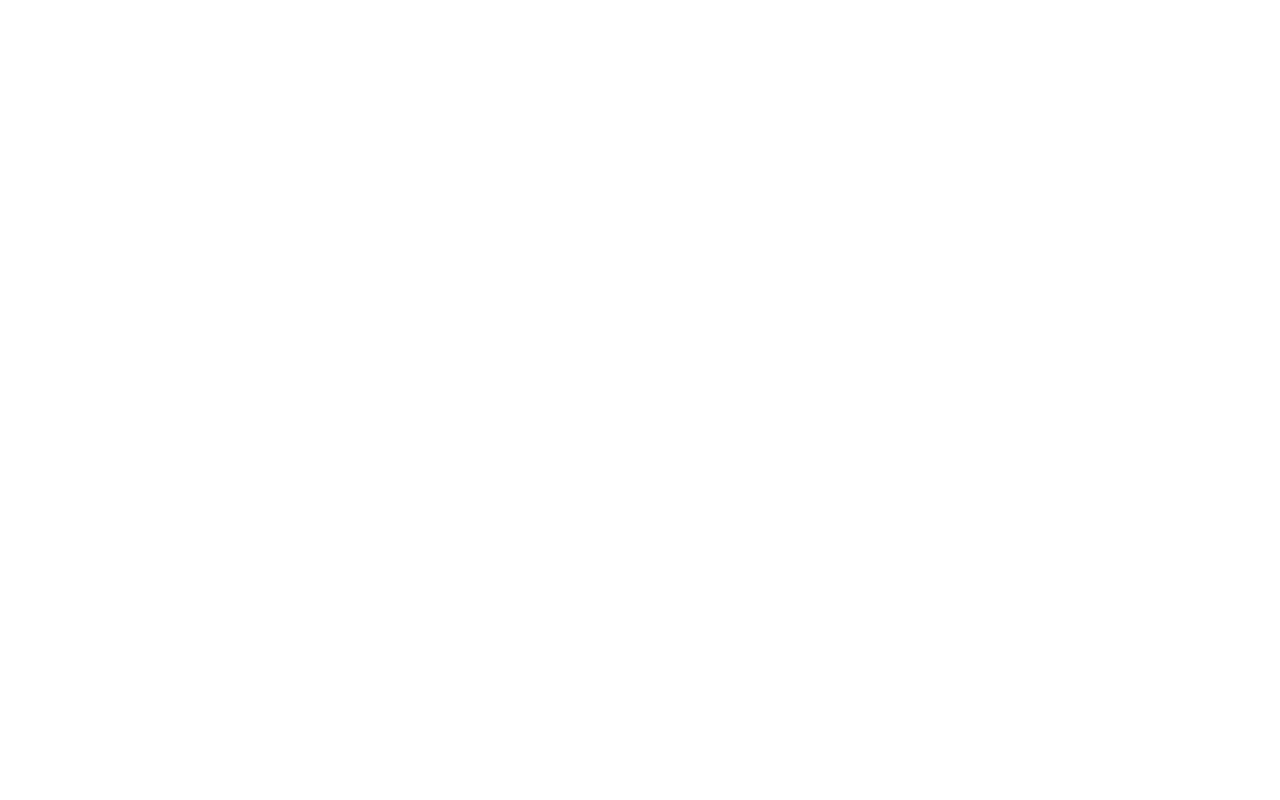
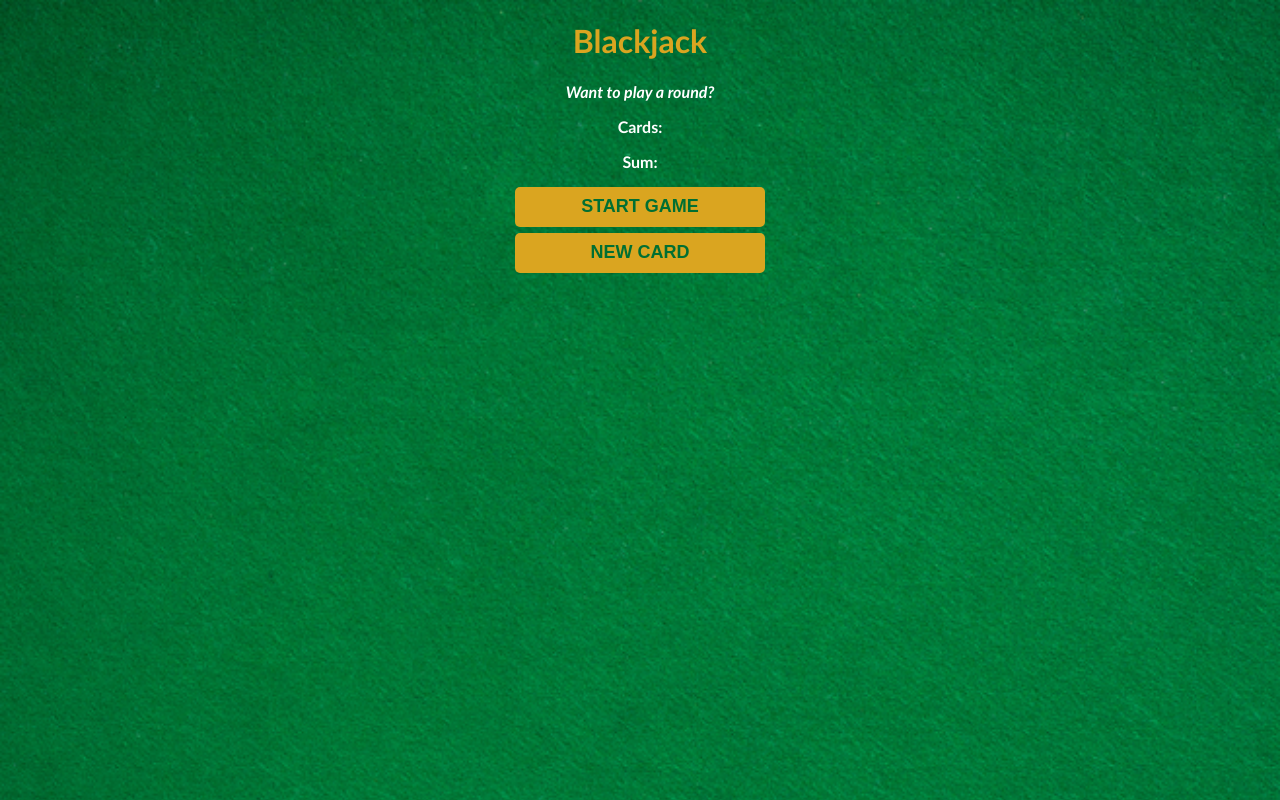
Before and after one commit to RomanHrbek/Blackjack-game, a plain HTML site: page index.html in a window 1280 px wide. Drawn offline with Linux system fonts and the light colour scheme.

Commit message:
progress on styling and js functions

```diff
--- a/index.html
+++ b/index.html
@@ -1,6 +1,20 @@
-<html>
-    <head>
+<!DOCTYPE html>
+<html lang="en">
+<head>
+    <meta charset="UTF-8">
+    <meta name="viewport" content="width=device-width, initial-scale=1.0">
+    <link rel="stylesheet" href="styles.css">
+    <title>Blackjack</title>
+</head>
+<body>
+    <h1>Blackjack</h1>
+    <p id="message-el">Want to play a round?</p>
+    <p id="cards-el">Cards:</p>
+    <p id="sum-el">Sum:</p>
+    <div class="buttons">
+        <button id="startGame" onclick="startGame()">START GAME</button>
+        <button id="drawcard" onclick="drawCard()">NEW CARD</button>
         <script src="index.js"></script>
-    </head>
-    <body></body>
+    </div>
+</body>
 </html>
--- a/index.js
+++ b/index.js
@@ -3,15 +3,29 @@ let secondCard = 11
 let sum = firstCard + secondCard
 let hasBlackJack = false
 let isAlive = true
+let message = ""
+let messageEl = document.getElementById("message-el")
+let sumEl = document.querySelector("#sum-el")
+let cardsEl = document.querySelector("#cards-el")
 
-if (sum <= 20) {
-    console.log("Do you want to draw a new card? 🙂")
-} else if (sum === 21) {
-    console.log("Wohoo! You've got Blackjack! 🥳")
-    hasBlackJack = true
-} else {
-    console.log("You're out of the game! 😭")
-    isAlive = false
+
+function startGame () {
+    cardsEl.textContent = "Cards: " + firstCard + " " + secondCard
+    sumEl.textContent = "Sum: " + sum
+
+    if (sum <= 20) {
+        message = "Do you want to draw a new card?"
+    } else if (sum === 21) {
+        message = "You've got Blackjack!"
+        hasBlackJack = true
+    } else {
+        message = "You're out of the game!"
+        isAlive = false
+    }
+
+    messageEl.textContent = message
 }
 
-console.log(isAlive)
+function drawCard () {
+    console.log ("Drawing a new card from the deck!")
+}
--- /dev/null
+++ b/styles.css
@@ -0,0 +1,53 @@
+body {
+    font-family: 'Trebuchet MS', 'Lucida Sans Unicode', 'Lucida Grande', 'Lucida Sans', Arial, sans-serif;
+    background-image: url(table.png) ;
+    background-size: cover;
+    text-align: center;
+    color: white;
+    font-weight: bold;
+}
+
+h1 {
+    color: goldenrod;
+    display: flex;
+    justify-content: center;
+}
+
+#message-el {
+    font-style: italic;
+}
+
+#startGame {
+    width: 250px;
+    height: 40px;
+    background-color: goldenrod;
+    color: #016f32;
+    border: transparent;
+    border-radius: 5px;
+    text-shadow: 5px;
+    font-weight: bold;
+    font-size: large;
+    box-shadow: 5px;
+    margin-bottom: 3px;
+}
+
+#drawcard {
+    width: 250px;
+    height: 40px;
+    background-color: goldenrod;
+    color: #016f32;
+    border: transparent;
+    border-radius: 5px;
+    text-shadow: 5px;
+    font-weight: bold;
+    font-size: large;
+    box-shadow: 5px;
+    margin-top: 3px;
+}
+
+.buttons {
+    display: flex;
+    flex-direction: column;
+    align-items: center;
+    justify-content: center;
+}
```
Also changed, not shown: table.png (added).
